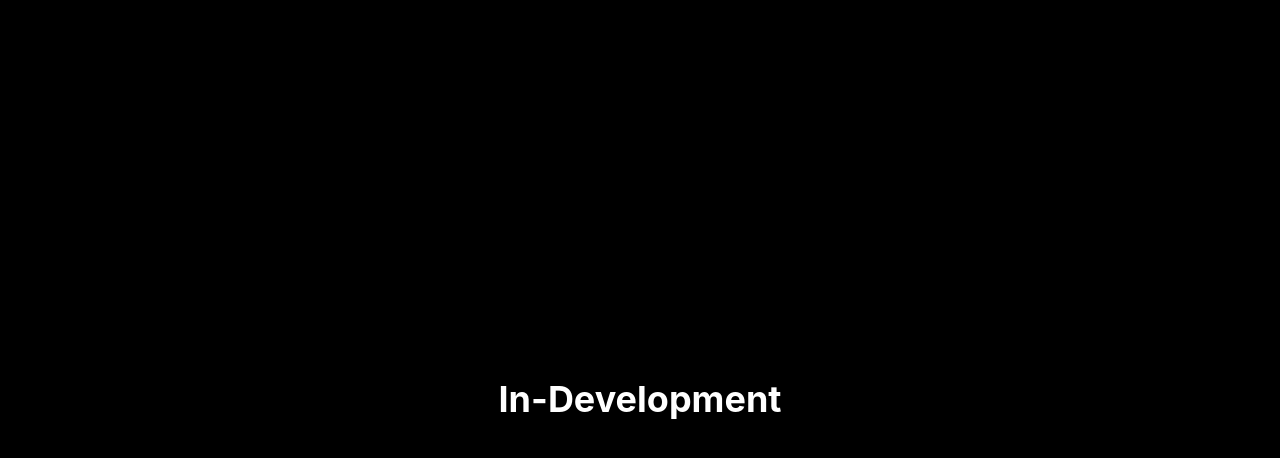
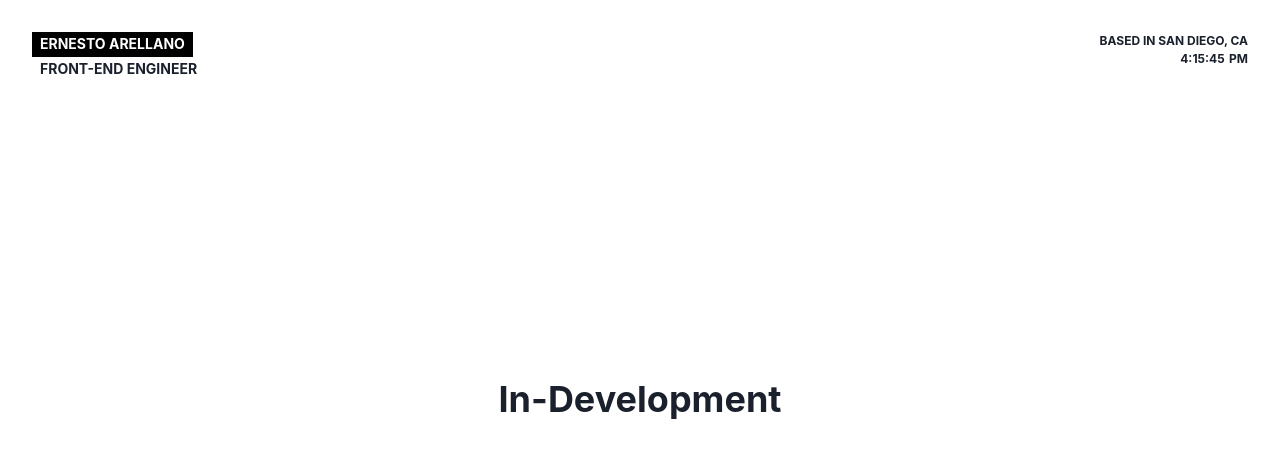
Before and after one commit to ernstoarllano/ernestoarellano.dev, a Next.js app: page / in a window 1280 px wide. Shown: the top 458 px of the page. Built offline with nearby package versions, Linux system fonts and the light colour scheme.

Commit message:
begin creating home page

```diff
--- /dev/null
+++ b/helpers/getLocaleTime.ts
@@ -0,0 +1,6 @@
+export const getLocaleTime = () => {
+  const date = new Date();
+  const time = date.toLocaleTimeString();
+
+  return time;
+}
--- /dev/null
+++ b/hooks/useDate.ts
@@ -0,0 +1,31 @@
+import { LocaleTime } from "../interfaces/LocaleTime"
+import { useState, useEffect } from "react"
+
+const useDate = (): LocaleTime => {
+  const locale = 'en-US'
+  const [today, setToday] = useState<Date | undefined>(new Date())
+
+  useEffect(() => {
+    const timer = setInterval(() => {
+      setToday(new Date())
+    }, 1000)
+
+    return () => {
+      clearInterval(timer)
+    }
+  }, [])
+
+  const hour = today?.toLocaleTimeString(locale, { hour: 'numeric', timeZone: 'America/Los_Angeles' }).replace('PM', '').replace('AM', '').trim()
+  const minute = today?.toLocaleTimeString(locale, { minute: 'numeric', timeZone: 'America/Los_Angeles' })
+  const seconds = today?.toLocaleTimeString(locale, { second: '2-digit', timeZone: 'America/Los_Angeles' })
+  const period = today?.toLocaleTimeString(locale, { hour: 'numeric', timeZone: 'America/Los_Angeles' }).slice(-2)
+
+  return {
+    hour,
+    minute,
+    seconds,
+    period
+  }
+}
+
+export default useDate
--- /dev/null
+++ b/interfaces/LocaleTime.ts
@@ -0,0 +1,6 @@
+export interface LocaleTime {
+  hour?: string,
+  minute?: string,
+  seconds?: string,
+  period?: string
+}
--- a/pages/_app.tsx
+++ b/pages/_app.tsx
@@ -1,9 +1,11 @@
 import { ChakraProvider } from '@chakra-ui/react'
 import type { AppProps } from 'next/app'
+import { theme } from '../theme'
+import '../styles/globals.css'
 
 const App = ({ Component, pageProps }: AppProps) => {
   return (
-    <ChakraProvider>
+    <ChakraProvider theme={theme}>
       <Component {...pageProps} />
     </ChakraProvider>
   )
--- a/pages/index.tsx
+++ b/pages/index.tsx
@@ -1,18 +1,66 @@
+import { useState, useEffect } from 'react'
 import type { NextPage } from 'next'
 import Head from 'next/head'
-import { Flex, Heading } from '@chakra-ui/react'
+import { Box, Grid, GridItem, Flex, Heading } from '@chakra-ui/react'
+import useDate from '../hooks/useDate'
+import dynamic from 'next/dynamic'
 
 const Home: NextPage = () => {
+  const [isScrolled, setIsScrolled] = useState<boolean | false>(false)
+  const backgroundColor = isScrolled ? 'transparent' : 'white'
+  const { hour, minute, seconds, period } = useDate()
+
+  useEffect(() => {
+    const handleScroll = () => {
+      if (window.scrollY > 0) {
+        setIsScrolled(true)
+      } else {
+        setIsScrolled(false)
+      }
+    }
+
+    window.addEventListener("scroll", handleScroll)
+
+    return () => {
+      window.removeEventListener("scroll", handleScroll)
+    }
+  }, [])
+
   return (
     <>
       <Head>
         <title>Ernesto Arellano | Front-End Engineer</title>
       </Head>
-      <Flex alignItems='center' justifyContent='center' h='100vh' color='white' backgroundColor='black'>
-        <Heading>In-Development</Heading>
-      </Flex>
+      <Box as='header' pos='fixed' top={0} left={0} right={0} p={8} backgroundColor={backgroundColor} zIndex={50}>
+        <Grid templateColumns='repeat(12, 1fr)'>
+          <GridItem colStart={1} colEnd={6}>
+            <Heading as='h1' fontSize='sm'>
+              <Flex direction='column' alignItems='flex-start' textTransform='uppercase'>
+                <Box as='span' px={2} py={1} textColor='white' backgroundColor='black'>Ernesto Arellano</Box>
+                <Box as='span' px={2} py={1} backgroundColor='white'>Front-End Engineer</Box>
+              </Flex>
+            </Heading>
+          </GridItem>
+          <GridItem colStart={8} colEnd={-1}>
+            <Flex direction='column' alignItems='flex-end' fontSize='xs'>
+              <Box as='span' fontWeight='bold' textTransform='uppercase'>Based in San Diego, CA</Box>
+              <Box as='span' fontWeight='bold'>
+                <Box as='span' display='inline-flex'>{hour}:</Box>
+                <Box as='span' display='inline-flex'>{minute}:</Box>
+                <Box as='span' display='inline-flex' w={4}>{seconds}</Box>
+                <Box as='span' display='inline-flex' ml={1}>{period}</Box>
+              </Box>
+            </Flex>
+          </GridItem>
+        </Grid>
+      </Box>
+      <Box as='main' pos='relative' h='100vh' p={8} zIndex={40}>
+        <Flex alignItems='center' justifyContent='center' h='full'>
+          <Heading as='h2'>In-Development</Heading>
+        </Flex>
+      </Box>
     </>
   )
 }
 
-export default Home
+export default dynamic(() => Promise.resolve(Home), { ssr: false })
--- a/styles/globals.css
+++ b/styles/globals.css
@@ -1,9 +1,12 @@
+:root {
+  --page: #fff;
+}
+
 html,
 body {
   padding: 0;
   margin: 0;
-  font-family: -apple-system, BlinkMacSystemFont, Segoe UI, Roboto, Oxygen,
-    Ubuntu, Cantarell, Fira Sans, Droid Sans, Helvetica Neue, sans-serif;
+  background-color: var(--page);
 }
 
 a {
--- /dev/null
+++ b/theme.ts
@@ -0,0 +1,11 @@
+import { extendTheme } from "@chakra-ui/react"
+
+export const theme = extendTheme({
+  styles: {
+    global: {
+      body: {
+        bg: 'var(--page)'
+      }
+    }
+  },
+})
```
Also changed, not shown: styles/Home.module.css (deleted, +0 -116 lines), 1 other file (tests, documents, lock files or other folders).
